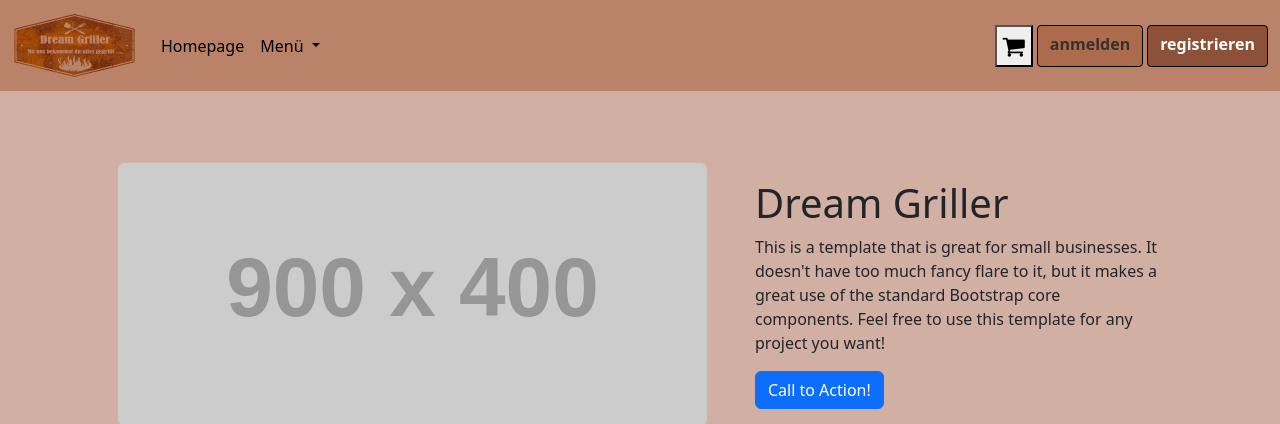
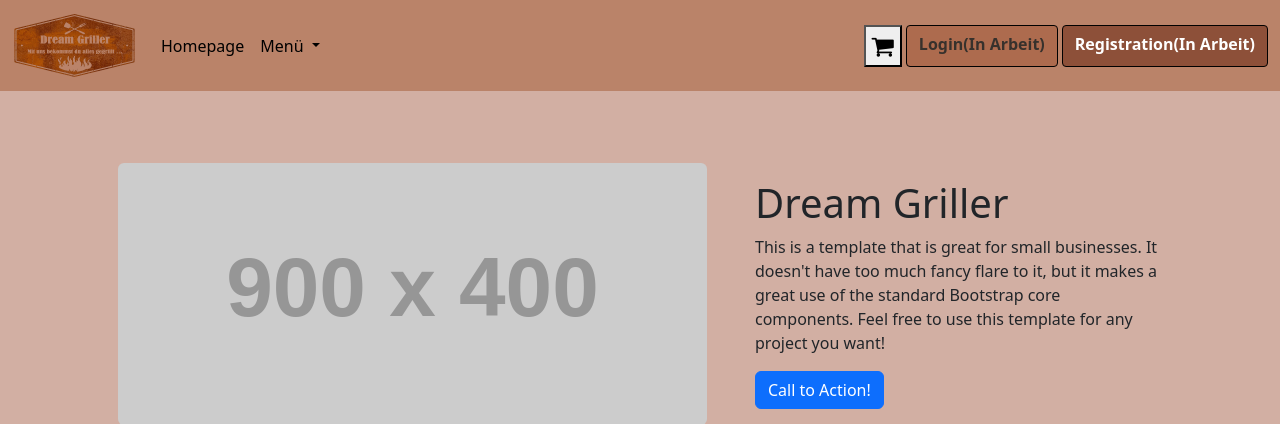
Before and after one commit to zhoudavidwi21/dream-griller, a PHP site: page / in a window 1280 px wide. Shown: the top 424 px of the page. Run offline with PHP 8.4, Linux system fonts and the light colour scheme; grey boxes labelled with a size stand in for pictures from a placeholder-image service; some libraries are stand-ins or nearby versions.

Commit message:
changed header added additional link to admin area

```diff
--- a/Frontend/res/templates/header.php
+++ b/Frontend/res/templates/header.php
@@ -67,21 +67,20 @@
             <?php echo $_SESSION['username']; ?>
           </button>
           <ul class="dropdown-menu dropdown-menu-end">
-            <li><a class="dropdown-item" href="index.php?site=profil_administration">Profil bearbeiten</a></li>
+            <li><a class="dropdown-item" href="index.php?site=profile_administration">Profil bearbeiten (In Arbeit)</a></li>
             <li>
               <hr class="dropdown-divider">
             </li>
-            <li><a class="dropdown-item" href="index.php?site=view_orders">Meine Bestellungen ansehen</a></li>
+            <li><a class="dropdown-item" href="index.php?site=view_orders">Meine Bestellungen ansehen(In Arbeit)</a></li>
             <li>
               <hr class="dropdown-divider">
             </li>
 
             <?php if ($_SESSION['role'] === "admin") { ?>
-              <li><a class="dropdown-item" href="index.php?site=admin_user-administration">Benutzer verwalten</a></li>
-              <li><a class="dropdown-item" href="index.php?site=admin_product-administration">Artikel verwalten</a></li>
-              <li>
-              <hr class="dropdown-divider">
-              </li>
+              <li><a class="dropdown-item" href="index.php?site=admin_area">Admin Bereich(In Arbeit)</a></li>
+              <li><a class="dropdown-item" href="index.php?site=admin_user-administration">Benutzer verwalten(In Arbeit)</a></li>
+              <li><a class="dropdown-item" href="index.php?site=admin_product-administration">Artikel verwalten(In Arbeit)</a></li>
+              <li><hr class="dropdown-divider"></li>
             <?php } ?>
 
             <li><a class="dropdown-item" href="logout.php">Logout</a></li>
@@ -93,8 +92,8 @@
         <div class="d-flex gap-1">
           <button id="cartbtn" type="button" data-container="body" data-toggle="popover" style="font-size:24px">
           <i class="fa fa-shopping-cart"></i><a id="quantity"></a></button>
-          <a class="btn btn-anmelden" href="index.php?site=login" role="button">anmelden</a>
-          <a class="btn btn-registrieren" href="index.php?site=register" role="button">registrieren</a>
+          <a class="btn btn-anmelden" href="index.php?site=login" role="button">Login(In Arbeit)</a>
+          <a class="btn btn-registrieren" href="index.php?site=register" role="button">Registration(In Arbeit)</a>
         </div>
       <?php } ?>
 
```
